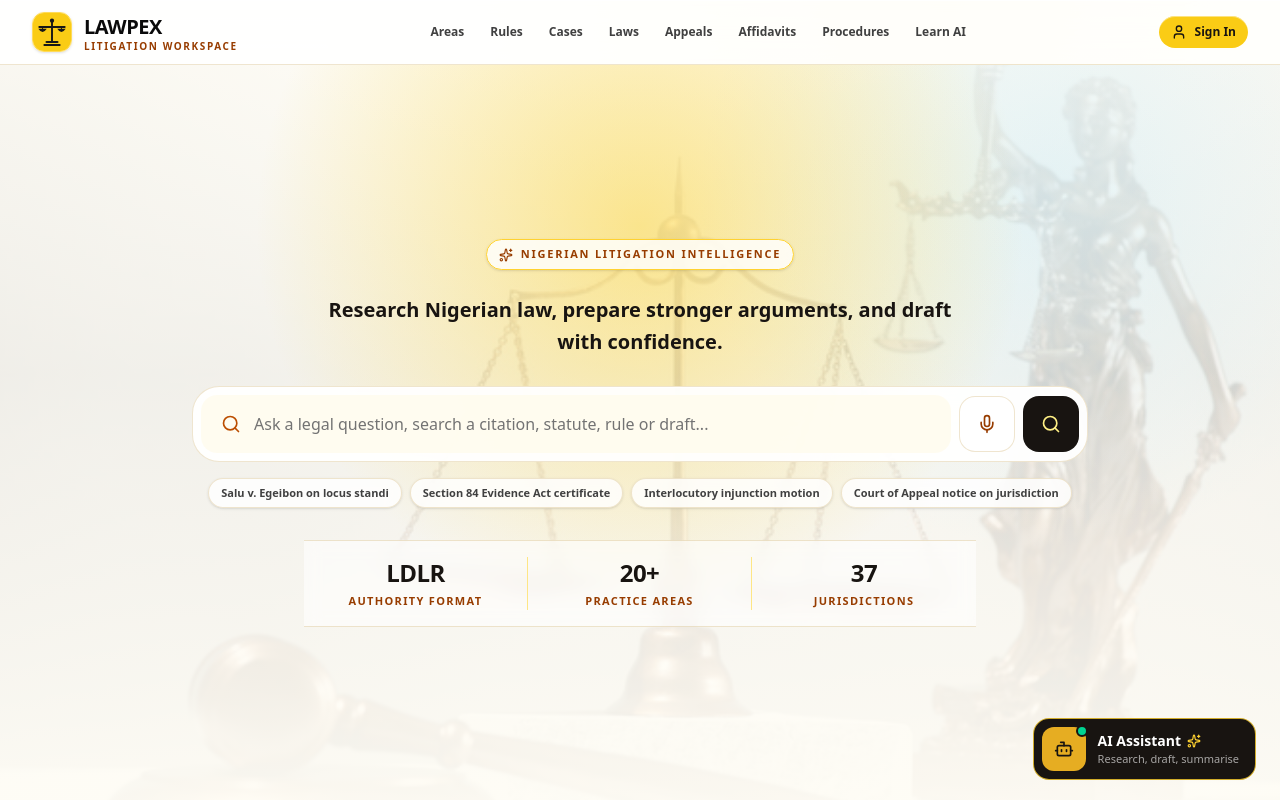
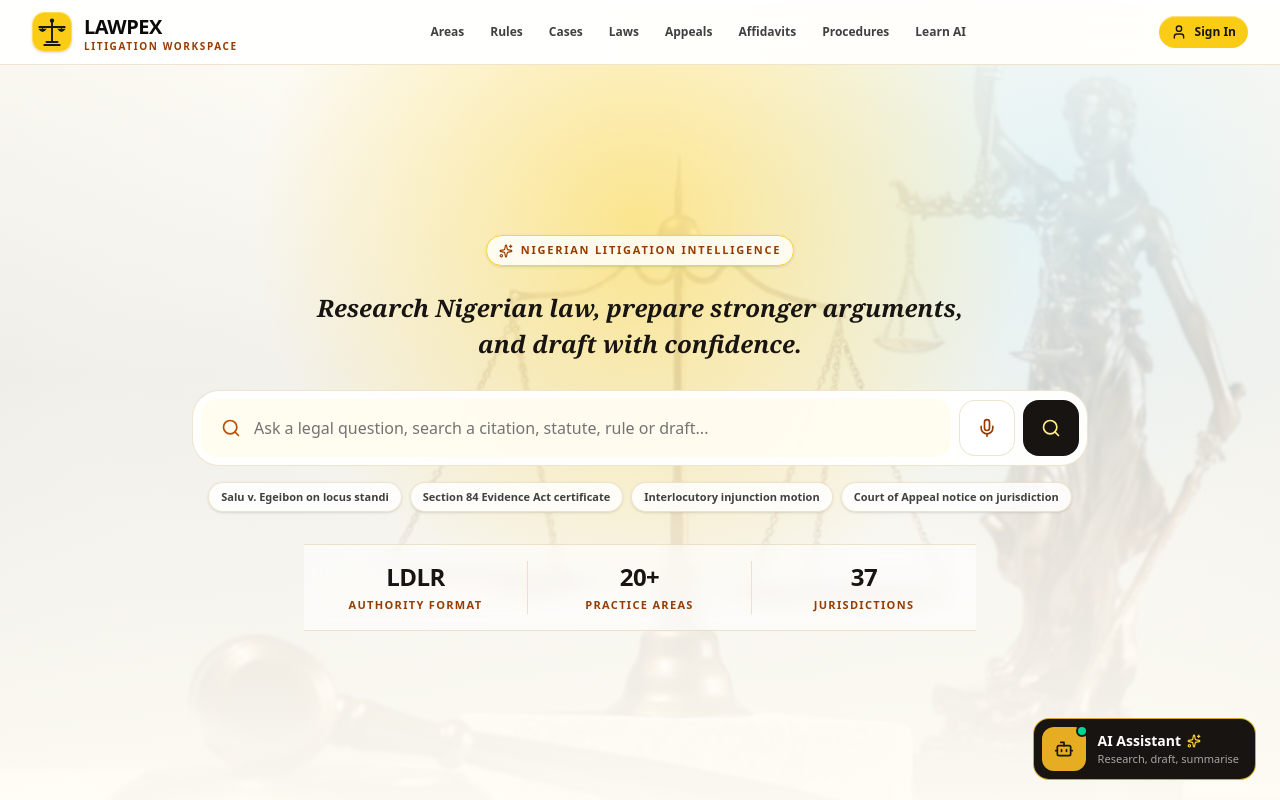
Before and after one commit to kezieodike-dotcom/thelawpex, a React (Vite) app: page / in a window 1280 px wide. Shown: the top 800 px of the page. Built offline with nearby package versions, Linux system fonts and the light colour scheme.

Commit message:
Update hero tagline typography

```diff
--- a/src/components/HeroSearch.tsx
+++ b/src/components/HeroSearch.tsx
@@ -184,7 +184,7 @@ export const HeroSearch: React.FC<HeroSearchProps> = ({ onSearch }) => {
             Nigerian litigation intelligence
           </div>
 
-          <p className="mt-4 max-w-[21rem] text-base font-black leading-6 text-[#181411] sm:mt-6 sm:max-w-2xl sm:text-xl sm:leading-8">
+          <p className="mt-4 max-w-[21rem] font-serif text-lg font-black italic leading-7 text-[#181411] sm:mt-6 sm:max-w-2xl sm:text-2xl sm:leading-9">
             Research Nigerian law, prepare stronger arguments, and draft with confidence.
           </p>
         </div>
```
